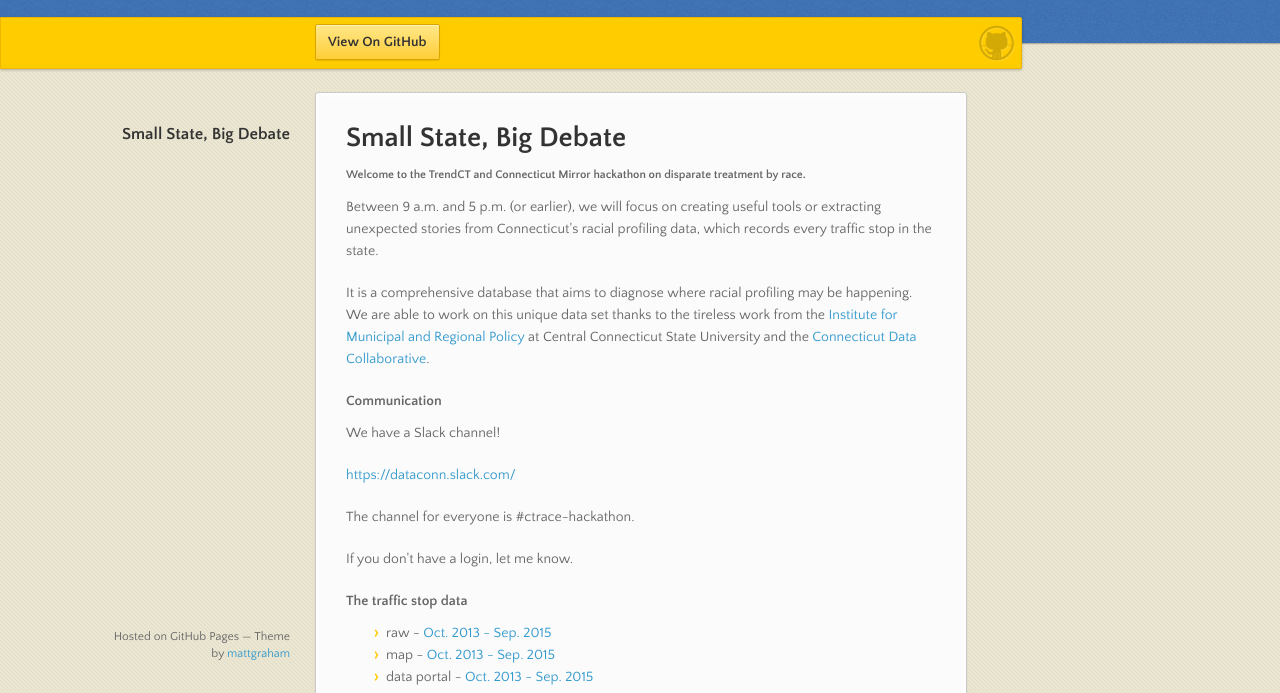
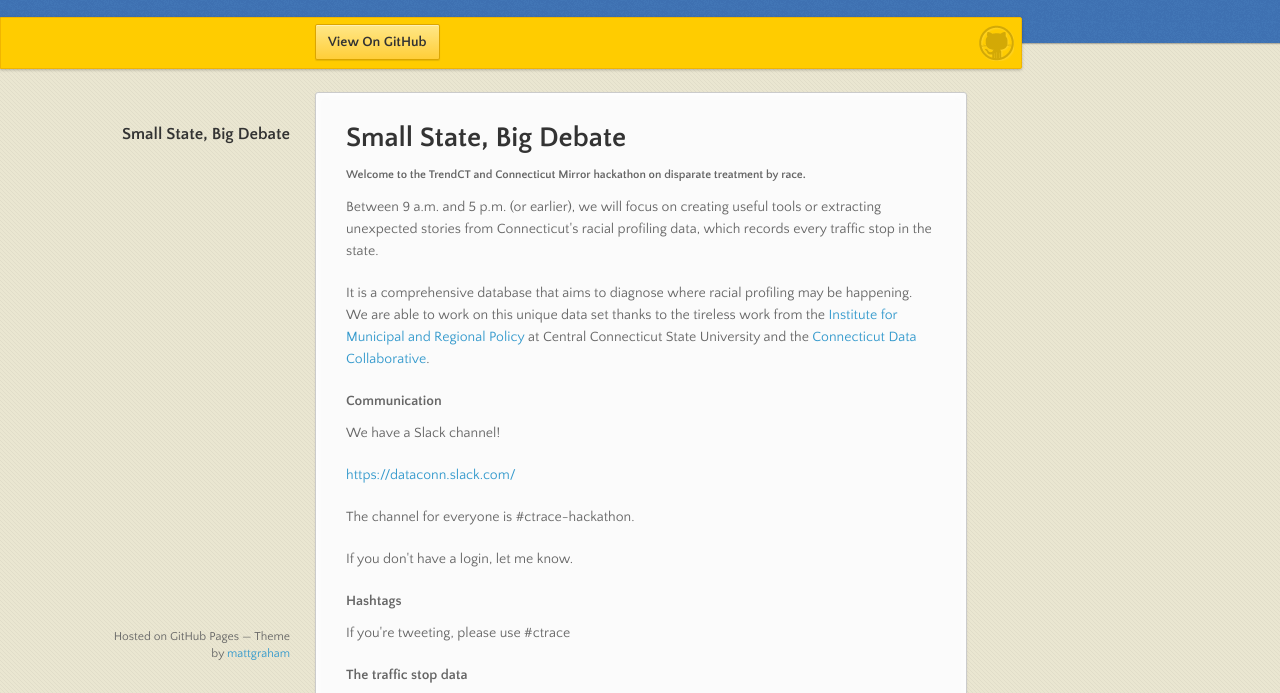
Before and after one commit to trendct/trendct.github.io, a plain HTML site: page index.html in a window 1280 px wide. Shown: the part 98-791 px from the top of the page. Drawn offline with nearby package versions, Linux system fonts and the light colour scheme.

```diff
--- a/index.html
+++ b/index.html
@@ -52,6 +52,11 @@
 <p>The channel for everyone is #ctrace-hackathon.</p>
 
 <p>If you don't have a login, let me know.</p>
+
+<h4>
+<a id="hashtags" class="anchor" href="#hashtags" aria-hidden="true"><span class="octicon octicon-link"></span></a>Hashtags</h4>
+
+<p>If you're tweeting, please use #ctrace</p>
 
 <h4>
 <a id="the-traffic-stop-data" class="anchor" href="#the-traffic-stop-data" aria-hidden="true"><span class="octicon octicon-link"></span></a>The traffic stop data</h4>
```
Also changed, not shown: params.json (+1 -1 lines).
